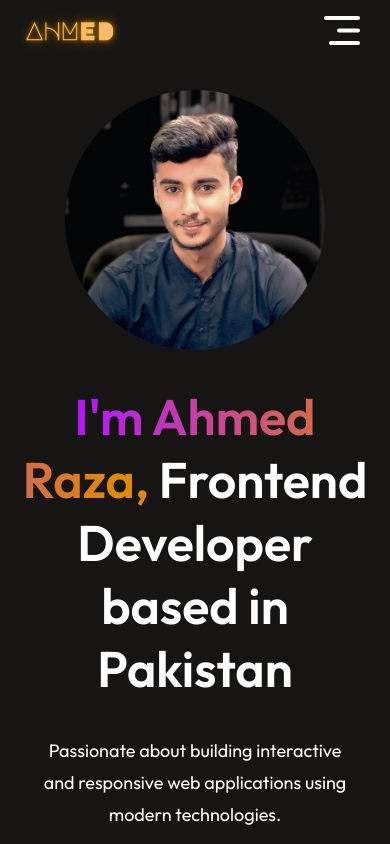
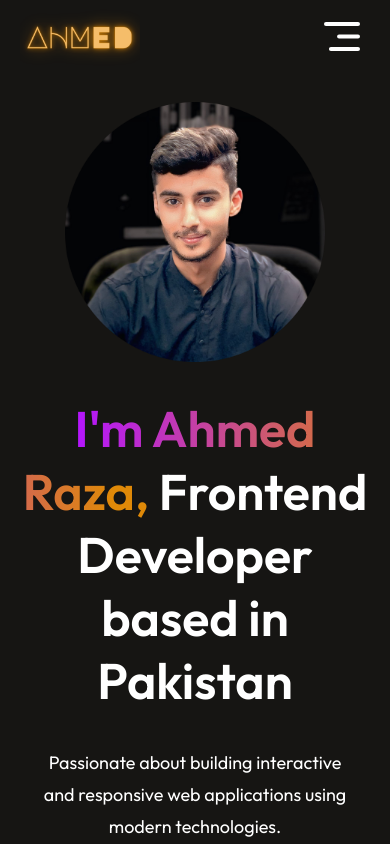
Before and after one commit to Mian-Ahmed-Raza/my-portfolio-react, a React (Vite) app: page / in a window 390 px wide. Shown: the top 844 px of the page. Built offline with nearby package versions, Linux system fonts and the light colour scheme.

Commit message:
updated logo size

```diff
--- a/src/Components/Navbar/Navbar.module.css
+++ b/src/Components/Navbar/Navbar.module.css
@@ -58,7 +58,7 @@
     }
 
     .navbar img:first-child{
-        width: 100px;
+        width: 120px;
     }
 
     .navContact{
```
